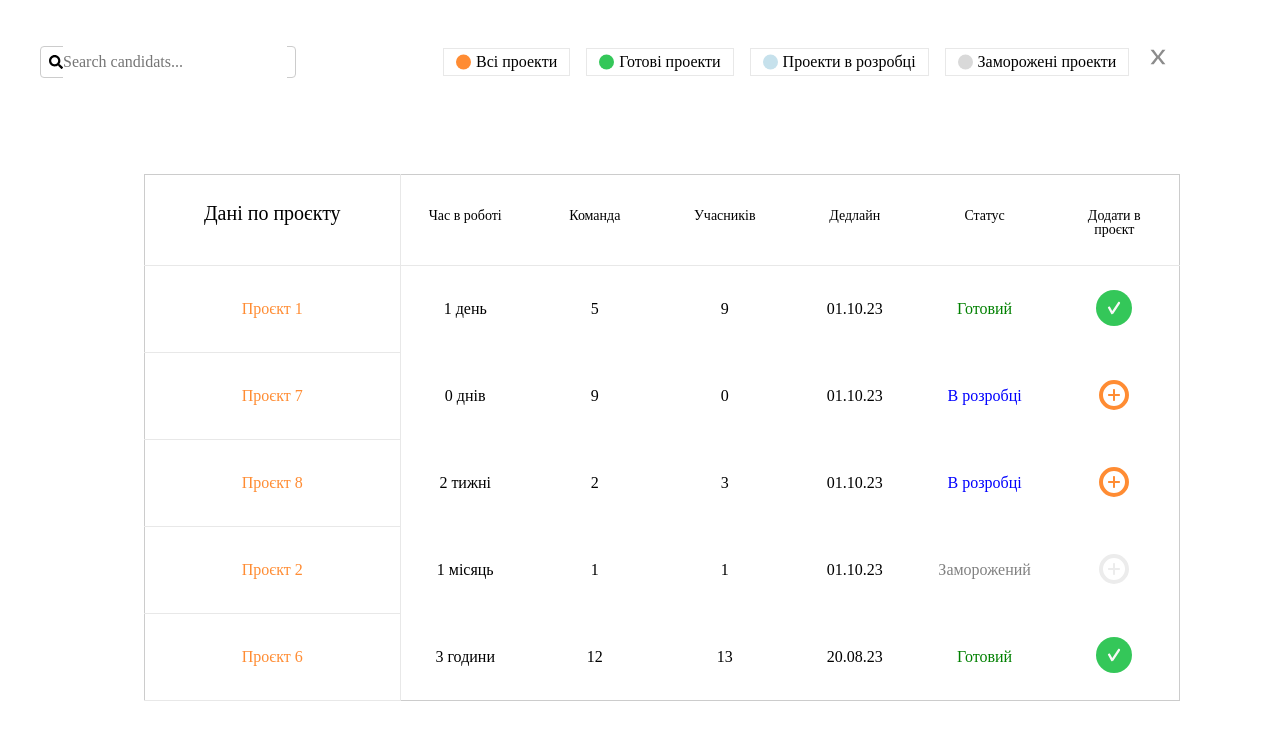
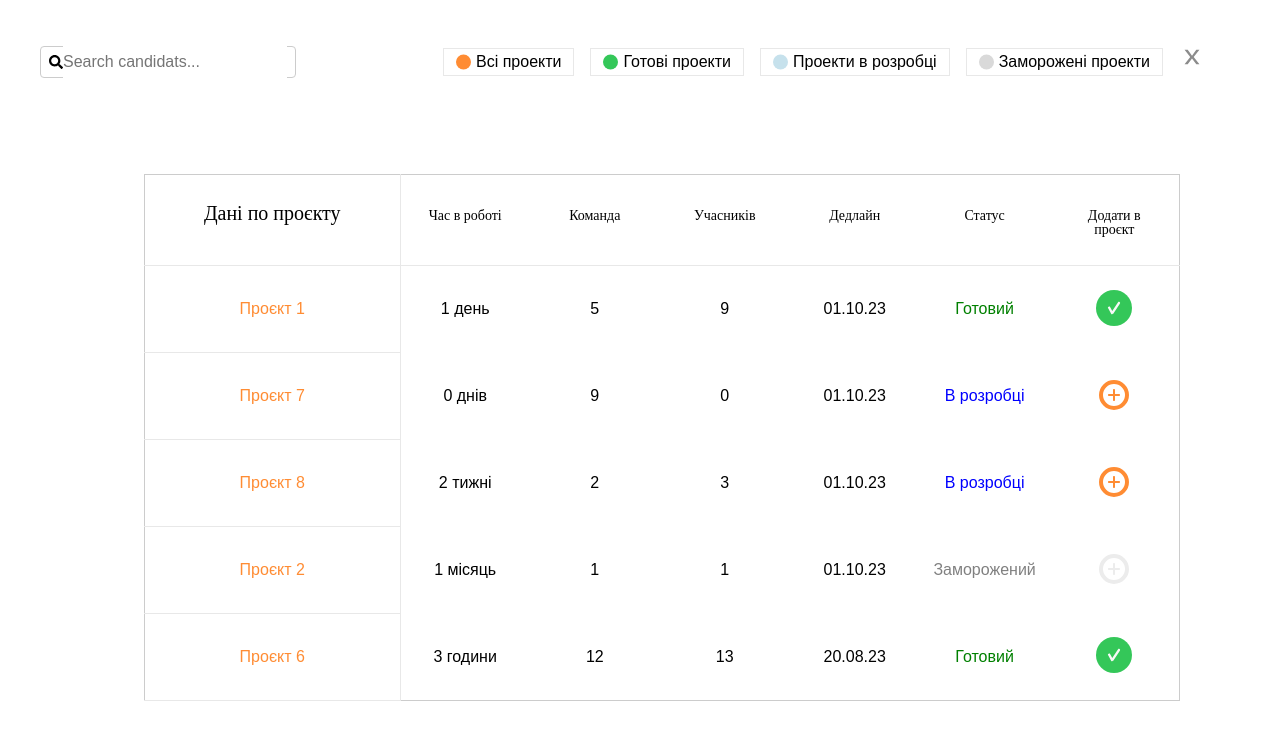
Before and after one commit to Vitaliy-Mazurenko/top, a React (Vite) app: page / in a window 1280 px wide. Shown: the top 740 px of the page. Built offline with nearby package versions, Linux system fonts and the light colour scheme.

Commit message:
uncomment global font csss

```diff
--- a/src/app/providers/ThemeProvider/GlobalStyles.ts
+++ b/src/app/providers/ThemeProvider/GlobalStyles.ts
@@ -151,9 +151,9 @@ img {
 
 
 html {
-	/* font-size: 16px;
+	font-size: 16px;
 	font-family: 'Raleway', sans-serif;
-	font-weight: 400; */
+	font-weight: 400;
 }
 
 
```
